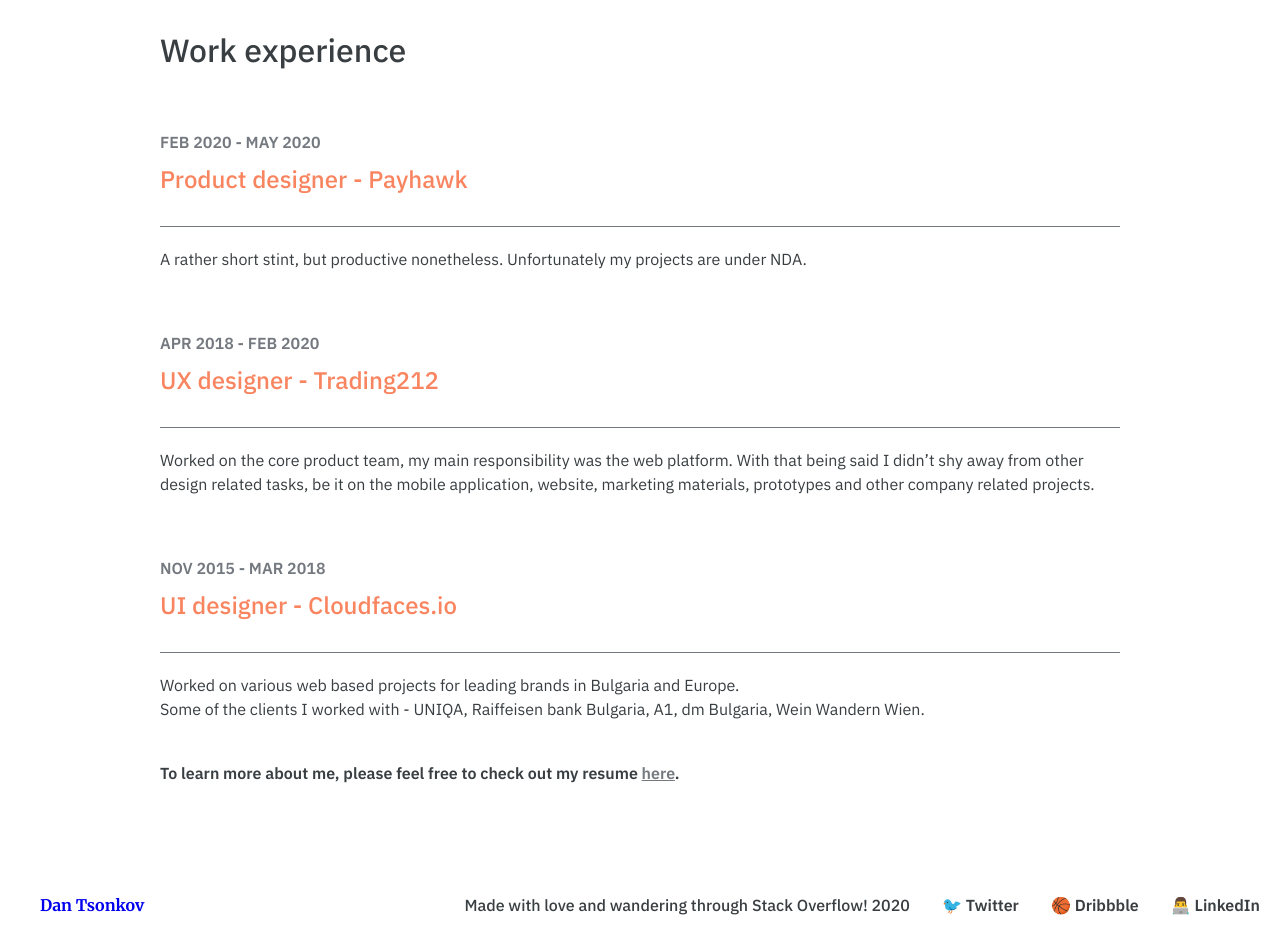
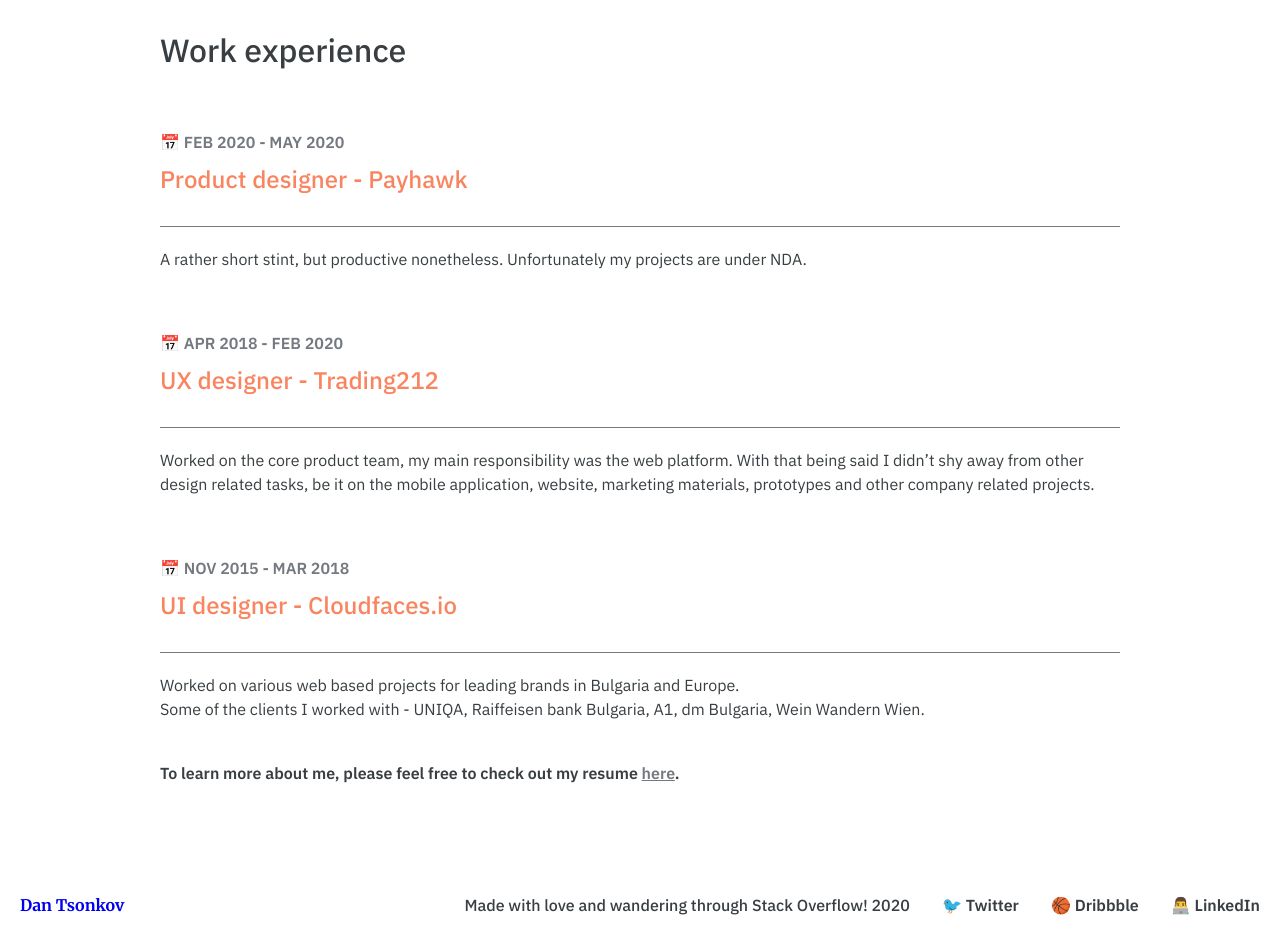
Before and after one commit to dantsonkov/portfolio, a plain HTML site: page about.html in a window 1280 px wide. Shown: the part 700-1625 px from the top of the page. Drawn offline with Linux system fonts and the light colour scheme.

Commit message:
update on about us

```diff
--- a/about.html
+++ b/about.html
@@ -46,7 +46,7 @@
     <h3>Work experience</h3>
     <div class="experience">
       <div class="experience-title">
-        <p class="dates">Feb 2020 - May 2020</p>
+        <p class="dates">📅 Feb 2020 - May 2020</p>
         <h4>Product designer - Payhawk</h4>
       </div>
       <p>
@@ -55,7 +55,7 @@
     </div>
     <div class="experience">
       <div class="experience-title">
-        <p class="dates">Apr 2018 - Feb 2020</p>
+        <p class="dates">📅 Apr 2018 - Feb 2020</p>
         <h4>UX designer - Trading212</h4>
       </div>
       <p>
@@ -67,7 +67,7 @@
     </div>
     <div class="experience">
       <div class="experience-title">
-        <p class="dates">Nov 2015 - Mar 2018</p>
+        <p class="dates">📅 Nov 2015 - Mar 2018</p>
         <h4>UI designer - Cloudfaces.io</h4>
       </div>
       <p>
--- a/css/styles.css
+++ b/css/styles.css
@@ -116,12 +116,11 @@ a.link-trading212:hover {
 
 .nav-items {
   max-width: 1240px;
-  padding-top: 10px;
-  padding-bottom: 10px;
   margin-left: auto;
   margin-right: auto;
   display: flex;
   margin-top: 40px;
+  padding: 10px 20px 10px 20px;
 }
 
 .nav-links {
@@ -159,7 +158,6 @@ a.link-trading212:hover {
   font-size: 16px;
   line-height: 20px;
   margin-right: auto;
-  padding-left: 20px;
 }
 
 a.nav-logo:visited {
```
